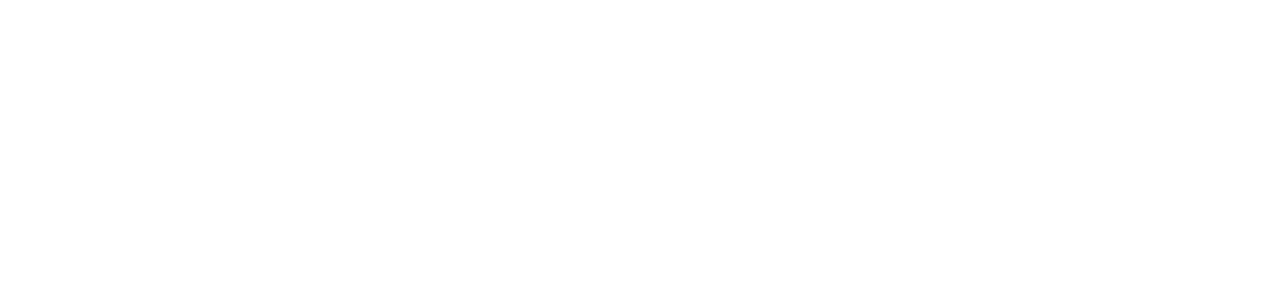
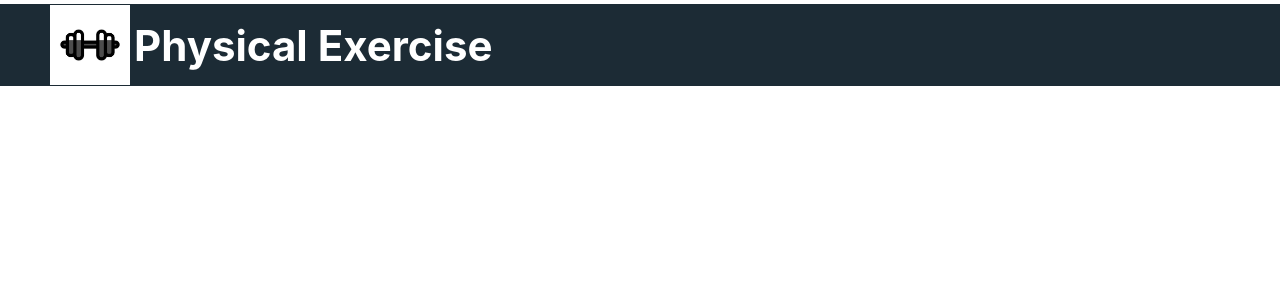
Before and after one commit to mustakimbellah/Physical-exercise, a React (Create React App) app: page / in a window 1280 px wide. Shown: the top 300 px of the page. Built offline with nearby package versions, Linux system fonts and the light colour scheme.

Commit message:
header section added

```diff
--- a/public/index.html
+++ b/public/index.html
@@ -24,7 +24,7 @@
       work correctly both with client-side routing and a non-root public URL.
       Learn how to configure a non-root public URL by running `npm run build`.
     -->
-    <title>React App</title>
+    <title>Physical exercise</title>
   </head>
   <body>
     <noscript>You need to enable JavaScript to run this app.</noscript>
--- a/src/App.js
+++ b/src/App.js
@@ -1,10 +1,11 @@
 
 import './App.css';
+import Header from './components/Header/Header';
 
 function App() {
   return (
-    <div className="App">
-
+    <div>
+      <Header></Header>
     </div>
   );
 }
--- /dev/null
+++ b/src/components/Header/Header.css
@@ -0,0 +1,16 @@
+.header{
+    margin-top: 4px;
+    height: 82px;
+    background-color: #1C2B35;
+    display: flex;
+    align-items: center;
+    color: white;
+    font-size: 28px;
+
+}
+.header img{
+    height: 80px;
+    width: 80px;
+    padding-left: 50px;
+    padding-right: 4px;
+}
--- /dev/null
+++ b/src/components/Header/Header.js
@@ -0,0 +1,18 @@
+import React from 'react';
+import './Header.css';
+import logo from '../../images/logo.jpg'
+
+
+
+const Header = () => {
+    return (
+        <nav className='header'>
+            <img src={logo} alt="" srcset="" />
+            <h2>Physical Exercise</h2>
+
+
+        </nav>
+    );
+};
+
+export default Header;
```
Also changed, not shown: src/images/logo.jpg (added).
